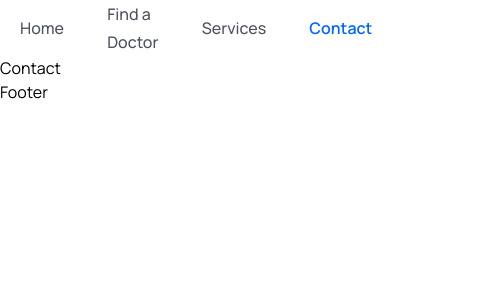
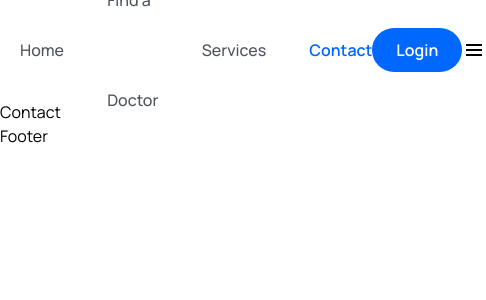
Before and after one commit to ting11222001/Health-Booking-Website, a React (Vite) app in the folder frontend/: page /contact in a window 390 px wide. Shown: the top 300 px of the page, 486 px wide, since content can reach past the window. Built offline with nearby package versions, Linux system fonts and the light colour scheme.

Commit message:
Create navigation on the right.
- Show menu icon on small screens.
- Make the header sticky when the screen is scrolled down.
- Add background to the header.

```diff
--- a/frontend/src/App.css
+++ b/frontend/src/App.css
@@ -9,3 +9,14 @@
 body {
   font-family: "Manrope", sans-serif;
 }
+
+.stick__header {
+  width: 100%;
+  height: 80px;
+  line-height: 80px;
+  position: sticky;
+  top: 0;
+  left: 0;
+  z-index: 999999;
+  box-shadow: 3px 3px -8px 3px #ddd;
+}
--- a/frontend/src/components/Header/Header.jsx
+++ b/frontend/src/components/Header/Header.jsx
@@ -1,6 +1,8 @@
 import { useEffect, useRef } from "react"
 import logo from "../../assets/images/logo.png"
 import { NavLink, Link } from "react-router-dom"
+import userImg from "../../assets/images/avatar-icon.png"
+import { BiMenu } from "react-icons/bi"
 
 const navLinks = [
   {
@@ -22,8 +24,30 @@
 ]
 
 const Header = () => {
+  const headerRef = useRef(null)
+  const menuRef = useRef(null)
+
+  const handleStickyHeader = () => {
+    window.addEventListener('scroll', () => {
+      if (document.body.scrollTop > 80 || document.documentElement.scrollTop > 80) {
+        headerRef.current.classList.add('stick__header')
+      } else {
+        headerRef.current.classList.remove('stick__header')
+      }
+    })
+  }
+
+  useEffect(() => {
+    handleStickyHeader()
+
+    return () => window.removeEventListener('scroll', handleStickyHeader)
+  })
+
   return (
-    <header className="header flex items-center">
+    <header
+      className="header flex items-center"
+      ref={headerRef}
+    >
       <div className="container">
         <div className="flex items-center justify-between">
           {/* === logo === */}
@@ -48,6 +72,27 @@
               }
             </ul>
           </div>
+
+          {/* === nav right === */}
+          <div className="flex items-center gap-4">
+            <div className="hidden">
+              <Link to='/'>
+                <figure className="w-[35px] h-[35px] rounded-full cursor-pointer">
+                  <img src={userImg} className="w-full rounded-full" alt="" />
+                </figure>
+              </Link>
+            </div>
+          </div>
+
+          <Link to="/login">
+            <button className="bg-primaryColor py-2 px-6 text-white font-[600] h-[44px] flex items-center justify-center rounded-[50px]">Login</button>
+          </Link>
+
+          <span className="md:hidden">
+            <BiMenu className="w-6 h-6 cursor-pointer" />
+          </span>
+
+          {/* WIP */}
         </div>
       </div>
     </header>
--- a/frontend/src/index.css
+++ b/frontend/src/index.css
@@ -25,6 +25,10 @@
   .text__para {
     @apply text-[18px] leading-[30px] font-[400] text-textColor mt-[18px]
   }
+
+  .header {
+    @apply bg-[url('./assets/images/mask.png')] bg-no-repeat bg-center bg-cover w-full h-[100px] leading-[100px]
+  }
 }
 
 @media only screen and (max-width: 1024px) {
```
